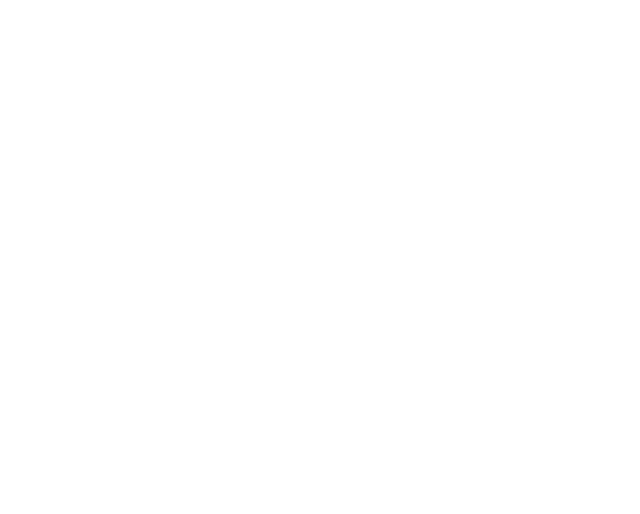
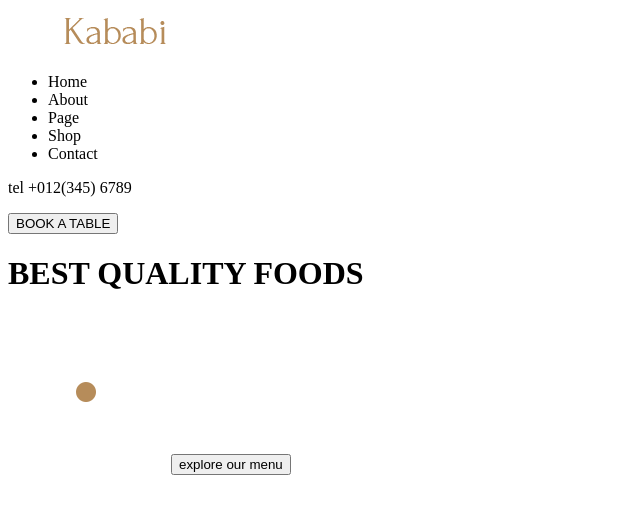
Before and after one commit to hanaelle/kabibi-food, a plain HTML site: page index.html in a window 1280 px wide. Shown: the whole page, without its empty margins (0-640 px from the left). Drawn offline with Linux system fonts and the light colour scheme.

Commit message:
Added header

```diff
--- a/index.html
+++ b/index.html
@@ -8,6 +8,21 @@
 </head>
 <body>
     <header>
+        <img src="/assets/img/logo/logo.png" alt="">
+            <ul>
+                <li>Home</li>
+                <li>About</li>
+                <li>Page</li>
+                <li>Shop</li>
+                <li>Contact</li>
+            </ul>
+        <p><i class=""></i> tel  +012(345) 6789</p>
+
+        <button>BOOK A TABLE</button>
+        <h1>BEST QUALITY FOODS</h1>
+            <img src="/assets/img/slider/img_bg2.png" alt="">
+            <img src="/assets/img/" alt="">
+                <button>explore our menu</button>
 
     </header>
     <main>
```
